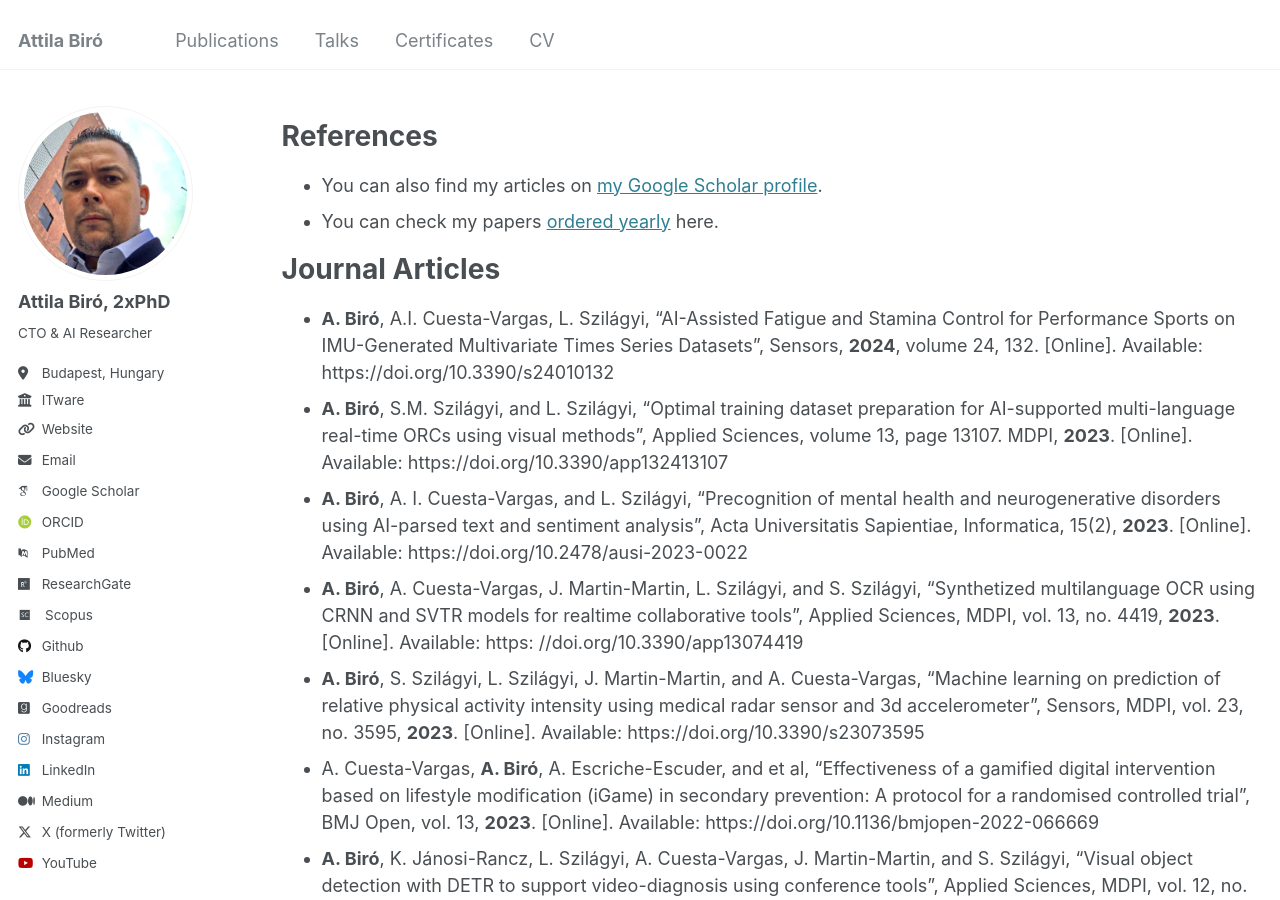
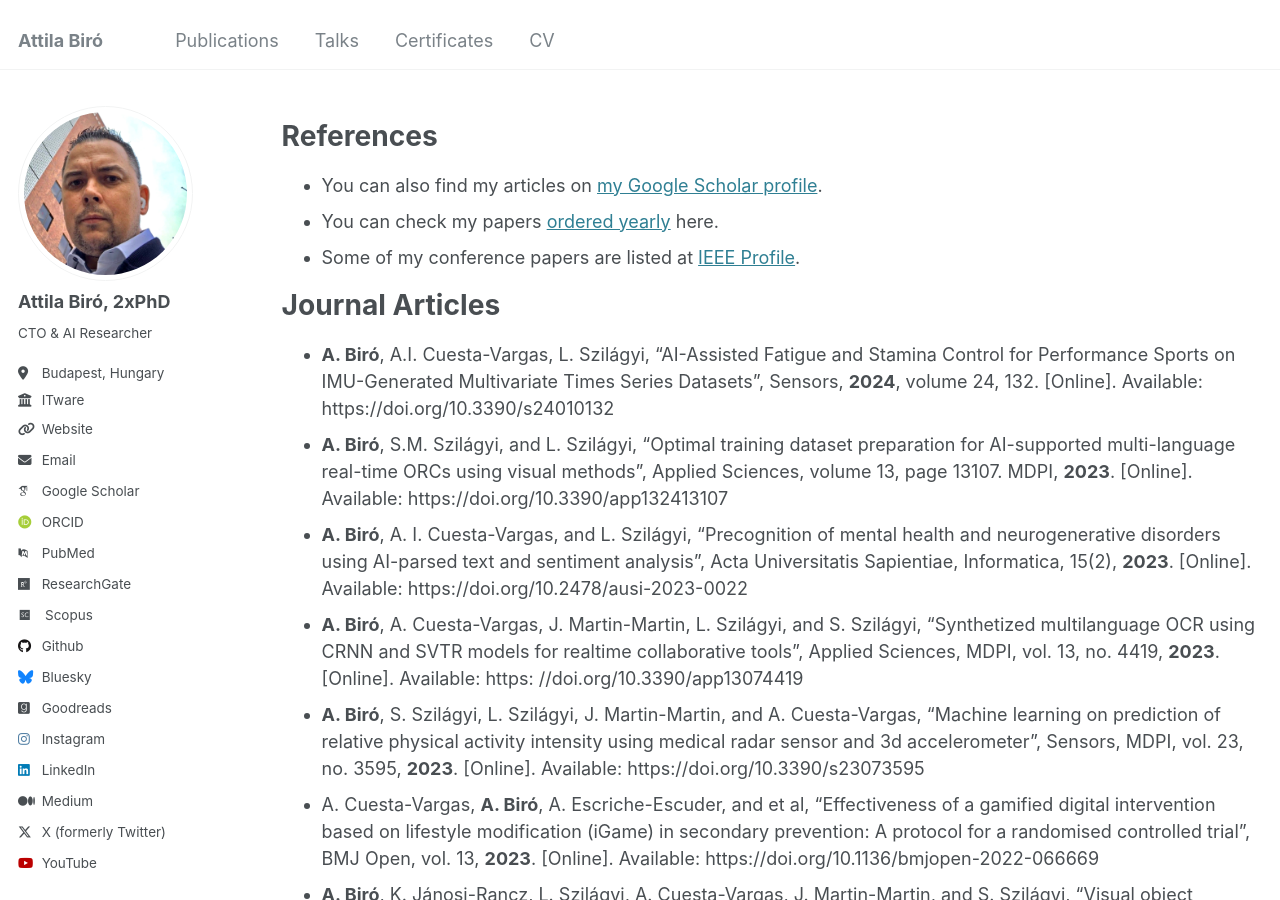
Before and after one commit to biroka/biroka.github.io, a Jekyll site: the page built from _pages/publications.md, in a window 1280 px wide and 900 px high. Built offline with Jekyll 4.4.1, drawn with Linux system fonts in a browser that asks for light colours; some web fonts are replaced.

Commit message:
Update publications.md

```diff
--- a/_pages/publications.md
+++ b/_pages/publications.md
@@ -9,6 +9,7 @@ References
 ======
 * You can also find my articles on <a href="{{site.author.googlescholar}}">my Google Scholar profile</a>.
 * You can check my papers <a href="https://www.attila.phd/papers">ordered yearly</a> here.
+* Some of my conference papers are listed at <a href="https://ieeexplore.ieee.org/author/38110388500">IEEE Profile</a>.
 
 Journal Articles
 ======
```
